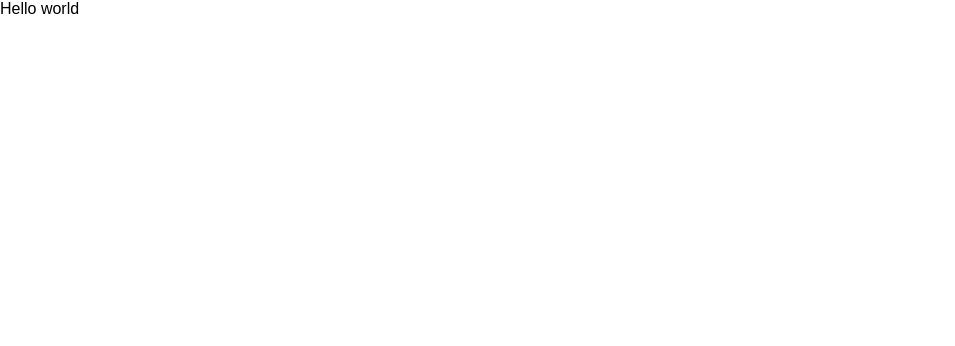
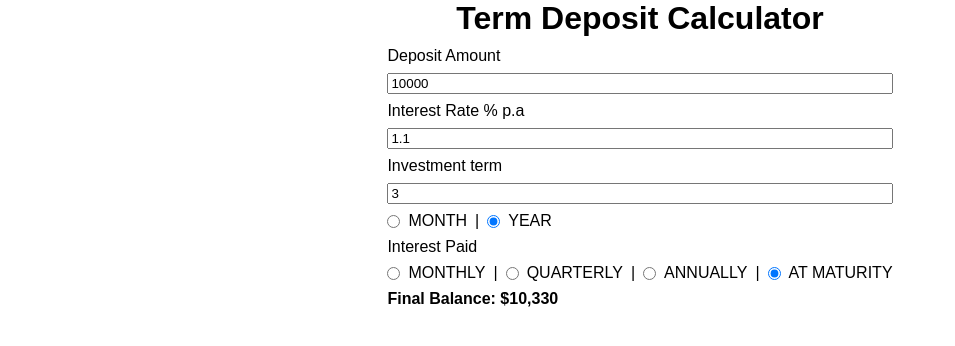
Before and after one commit to namaeconde/term-deposit-calculator, a React (Create React App) app: page / in a window 1280 px wide. Shown: the top 346 px of the page, without its empty margins (0-955 px from the left). Built offline with nearby package versions, Linux system fonts and the light colour scheme.

Commit message:
Add ui for simple interest balance for AT_MATURITY

```diff
--- a/src/App.tsx
+++ b/src/App.tsx
@@ -1,3 +1,71 @@
+import { useEffect, useState } from "react";
+import { InterestPaidFrequency, InvestmentTermFormat } from "./lib/calculator/types";
+import { calculateSimpleBalance } from "./lib/calculator/termDeposit";
+
 export default function App() {
-    return <>Hello world</>
+    const [depositAmount, setDepositAmount] = useState(10000);
+    const [interestRate, setInterestRate] = useState(1.10);
+    const [investmentTerm, setInvestmentTerm] = useState(3);
+    const [investmentTermFormat, setInvestmentTermFormat] = useState(InvestmentTermFormat.YEAR);
+    const [interestPaidFrequency, setInterestPaidFrequency] = useState(InterestPaidFrequency.AT_MATURITY);
+    const [finalBalance, setFinalBalance] = useState(0);
+
+    useEffect(() => {
+        const input = {depositAmount, interestRate, investmentTerm, investmentTermFormat, interestPaidFrequency};
+        if (interestPaidFrequency === InterestPaidFrequency.AT_MATURITY) {
+            const balance = calculateSimpleBalance(input);
+            setFinalBalance(balance);
+        }
+    }, [depositAmount, interestRate, investmentTerm, investmentTermFormat, interestPaidFrequency]);
+
+    return (
+        <div className="container">
+            <h1>Term Deposit Calculator</h1>
+            <div className="form">
+                <label>Deposit Amount</label>
+                <input type="number" value={depositAmount}
+                       onChange={(e) => setDepositAmount(+e.target.value)}/>
+                <label>Interest Rate % p.a</label>
+                <input type="number" value={interestRate}
+                       onChange={(e) => setInterestRate(+e.target.value)}/>
+                <label>Investment term</label>
+                <input type="number" value={investmentTerm}
+                       onChange={(e) => setInvestmentTerm(+e.target.value)}/>
+                <div className="radio-button-group">
+                    <input type="radio" id="month" name="investment-term-format" value={InvestmentTermFormat.MONTH}
+                           checked={investmentTermFormat === InvestmentTermFormat.MONTH}
+                           onChange={() => setInvestmentTermFormat(InvestmentTermFormat.MONTH)}/>
+                    <label htmlFor="month">MONTH</label>
+                    <div> | </div>
+                    <input type="radio" id="year" name="investment-term-format" value={InvestmentTermFormat.YEAR}
+                           checked={investmentTermFormat === InvestmentTermFormat.YEAR}
+                           onChange={() => setInvestmentTermFormat(InvestmentTermFormat.YEAR)}/>
+                    <label htmlFor="year">YEAR</label>
+                </div>
+                <div>Interest Paid</div>
+                <div className="radio-button-group">
+                    <input type="radio" id="quarterly" name="interest-paid-frequency" value={InterestPaidFrequency.MONTHLY}
+                           checked={interestPaidFrequency === InterestPaidFrequency.MONTHLY}
+                           onChange={() => setInterestPaidFrequency(InterestPaidFrequency.MONTHLY)}/>
+                    <label htmlFor="monthly">MONTHLY</label>
+                    <div> | </div>
+                    <input type="radio" id="quarterly" name="interest-paid-frequency" value={InterestPaidFrequency.QUARTERLY}
+                           checked={interestPaidFrequency === InterestPaidFrequency.QUARTERLY}
+                           onChange={() => setInterestPaidFrequency(InterestPaidFrequency.QUARTERLY)}/>
+                    <label htmlFor="quarterly">QUARTERLY</label>
+                    <div> | </div>
+                    <input type="radio" id="annually" name="interest-paid-frequency" value={InterestPaidFrequency.ANNUALLY}
+                           checked={interestPaidFrequency === InterestPaidFrequency.ANNUALLY}
+                           onChange={() => setInterestPaidFrequency(InterestPaidFrequency.ANNUALLY)}/>
+                    <label htmlFor="annually">ANNUALLY</label>
+                    <div> | </div>
+                    <input type="radio" id="at_maturity" name="interest-paid-frequency" value={InterestPaidFrequency.AT_MATURITY}
+                           checked={interestPaidFrequency === InterestPaidFrequency.AT_MATURITY}
+                           onChange={() => setInterestPaidFrequency(InterestPaidFrequency.AT_MATURITY)}/>
+                    <label htmlFor="at_maturity">AT MATURITY</label>
+                </div>
+                <div><b>Final Balance: ${finalBalance.toLocaleString()}</b></div>
+            </div>
+        </div>
+    )
 }
--- a/src/styles.css
+++ b/src/styles.css
@@ -6,3 +6,24 @@
 body {
     font-family: sans-serif;
 }
+
+.container {
+    display: flex;
+    flex-direction: column;
+    justify-content: center;
+    align-items: center;
+}
+
+.form {
+    display: flex;
+    flex-direction: column;
+    margin: 10px;
+    gap: 8px;
+    min-width: 500px;
+}
+
+.radio-button-group {
+    display: flex;
+    gap: 8px;
+    align-items: center;
+}
```
